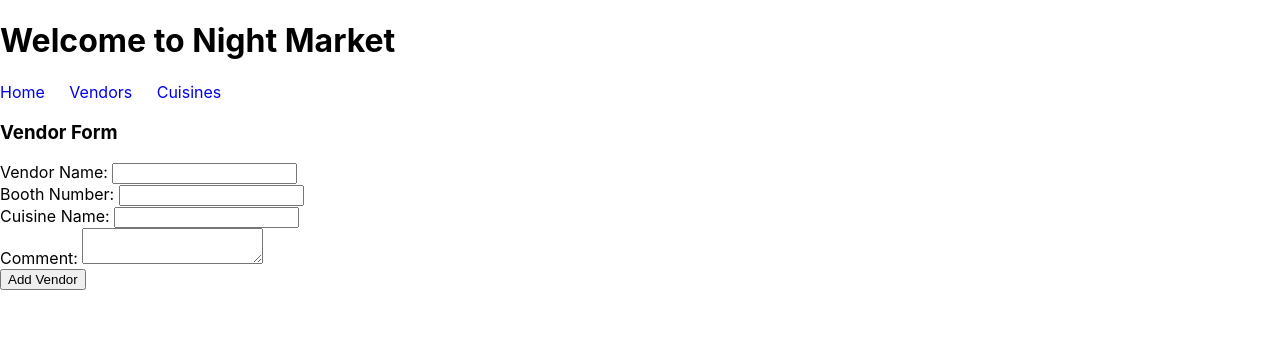
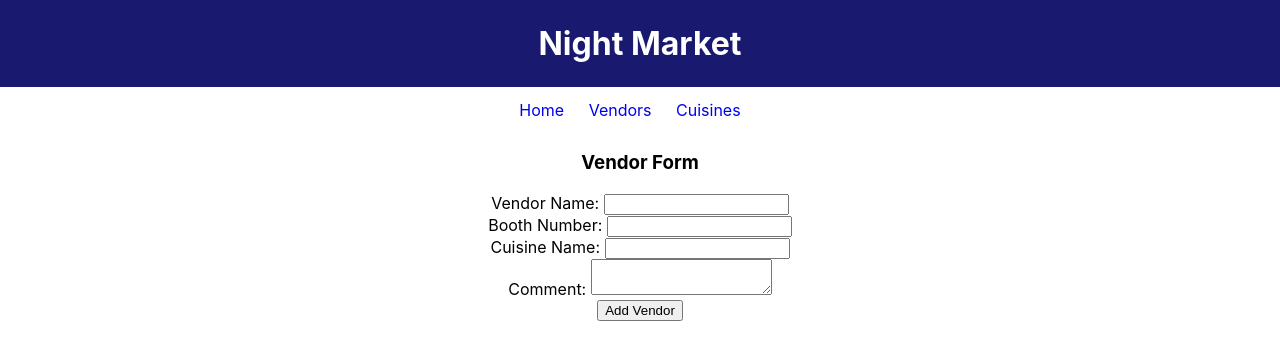
Before and after one commit to ttuannguyen/phase-3-frontend, a React (Create React App) app: page /vendors/new in a window 1280 px wide. Shown: the top 360 px of the page. Built offline with nearby package versions, Linux system fonts and the light colour scheme; no server answers.

Commit message:
import useNavigate and add nagivation to the add form components to route to back to show pages after submitting a vendor or cuisine

```diff
--- a/src/App.css
+++ b/src/App.css
@@ -1,3 +1,7 @@
-.App {
+h1 {
   text-align: center;
+  color: white;
+  background-color: midnightblue;
+  margin: auto;
+  padding: 3vh 6vw;
 }
--- a/src/App.js
+++ b/src/App.js
@@ -70,7 +70,7 @@ const App = () => {
 
   return (
     <Router>
-      <h1>Welcome to Night Market</h1>
+      <h1>Night Market</h1>
       <NavBar />
       <Routes>
         <Route exact path="/vendors/:id" element={ <VendorDetails />} />
--- a/src/components/CuisineAddForm.js
+++ b/src/components/CuisineAddForm.js
@@ -1,11 +1,14 @@
-import React from 'react'
+import React from 'react';
 import { useState } from 'react';
+import { useNavigate } from 'react-router-dom';
 
 const CuisineAddForm = ({ addCuisine }) => {
 
     const url = 'http://localhost:9292/cuisines';
 
     const [name, setName] = useState('');
+
+    const navigate = useNavigate();
 
     const handleChange = (e) => {
         setName(e.target.value);
@@ -37,6 +40,8 @@ const CuisineAddForm = ({ addCuisine }) => {
             addCuisine(newCuisine)
           })
         // console.log(nameObj)
+
+        navigate('/cuisines');
     }
 
 
--- a/src/components/Home.js
+++ b/src/components/Home.js
@@ -1,13 +1,14 @@
 import React from 'react'
+
 
 const Home = () => {
   return (
-    <div>
+    <div id="home">
         <h3>
-          Welcome to Home Page!
+          Welcome!
         </h3>
         <p>
-          The Queens Night Market is a large, family-friendly open-air night market in Queens, featuring up to 100 independent vendors selling merchandise, art, and food and featuring small-scale cultural performances, all celebrating the rich cultural diversity and heritage of NYC and Queens.
+          The Night Market is a large, family-friendly open-air night market in Queens, featuring up to 100 independent vendors selling merchandise, art, and food and featuring small-scale cultural performances, all celebrating the rich cultural diversity and heritage of NYC and Queens.
         </p>
     </div>
   )
--- a/src/components/NavBar.js
+++ b/src/components/NavBar.js
@@ -4,11 +4,13 @@ import { NavLink } from 'react-router-dom'
 const NavBar = () => {
   return (
     <div id="nav-bar">
-        <NavLink className="navlink" style={{ marginRight: "20px", textDecoration: 'none' }} to="/"> Home </NavLink>
-        <NavLink className="navlink" style={{ marginRight: "20px", textDecoration: 'none' }} to="/vendors"> Vendors </NavLink>
-        <NavLink className="navlink" style={{ marginRight: "20px", textDecoration: 'none' }} to="/cuisines"> Cuisines </NavLink>
+        <NavLink className="navlink" to="/"> Home </NavLink>
+        <NavLink className="navlink" to="/vendors"> Vendors </NavLink>
+        <NavLink className="navlink" to="/cuisines"> Cuisines </NavLink>
     </div>
   )
 }
 
+// style={{ marginRight: "20px", textDecoration: 'none' }}
+
 export default NavBar
--- a/src/components/VendorAddForm.js
+++ b/src/components/VendorAddForm.js
@@ -1,4 +1,5 @@
-import React, { useState } from 'react'
+import React, { useState } from 'react';
+import { useNavigate } from 'react-router-dom';
 
 const VendorAddForm = ({ addVendor }) => {
 
@@ -11,6 +12,8 @@ const VendorAddForm = ({ addVendor }) => {
         cuisine_name:"",
         comment:""
     });
+
+    const navigate = useNavigate();
 
     const handleChange = (e) => {
         setFormData(formData => {
@@ -40,6 +43,9 @@ const VendorAddForm = ({ addVendor }) => {
           .then(newVendor => {
             addVendor(newVendor)
           })
+
+        navigate('/vendors');
+
     }
 
     return (
--- a/src/index.css
+++ b/src/index.css
@@ -5,9 +5,22 @@ body {
     sans-serif;
   -webkit-font-smoothing: antialiased;
   -moz-osx-font-smoothing: grayscale;
+  text-align: center;
 }
 
 code {
   font-family: source-code-pro, Menlo, Monaco, Consolas, 'Courier New',
     monospace;
 }
+
+#nav-bar {
+  padding-top: 1%;
+  padding-bottom: 1%;
+}
+
+.navlink {
+  text-decoration: none;
+  margin-right: 20px;
+}
+
+.vavlink:visited { text-decoration: none; }
```
